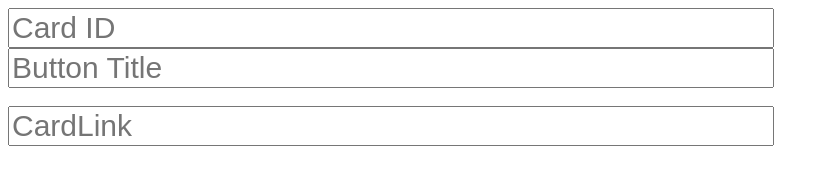
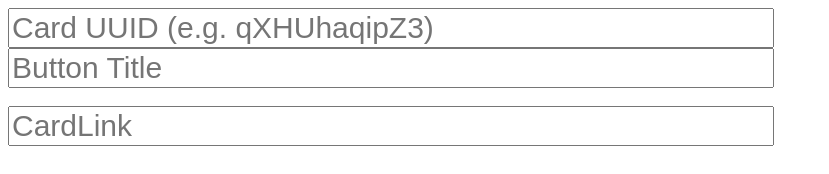
Before and after one commit to KiranPanesar/deeplink-generator, a plain HTML site: page index.html in a window 1280 px wide. Shown: the whole page, without its empty margins (0-829 px from the left). Drawn offline with Linux system fonts and the light colour scheme.

Commit message:
Updated placeholder to be self-documenting

```diff
--- a/index.html
+++ b/index.html
@@ -16,7 +16,7 @@
 </head>
 
 <body>
-  <input type="text" id="cardid" placeholder="Card ID"><br>
+  <input type="text" id="cardid" placeholder="Card UUID (e.g. qXHUhaqipZ3)"><br>
   <input type="text" id="buttontitle" placeholder="Button Title"><br><br>
   <input type="text" id="cardlink" placeholder="CardLink" onClick="this.select();" readonly><br>
 </body>
```
